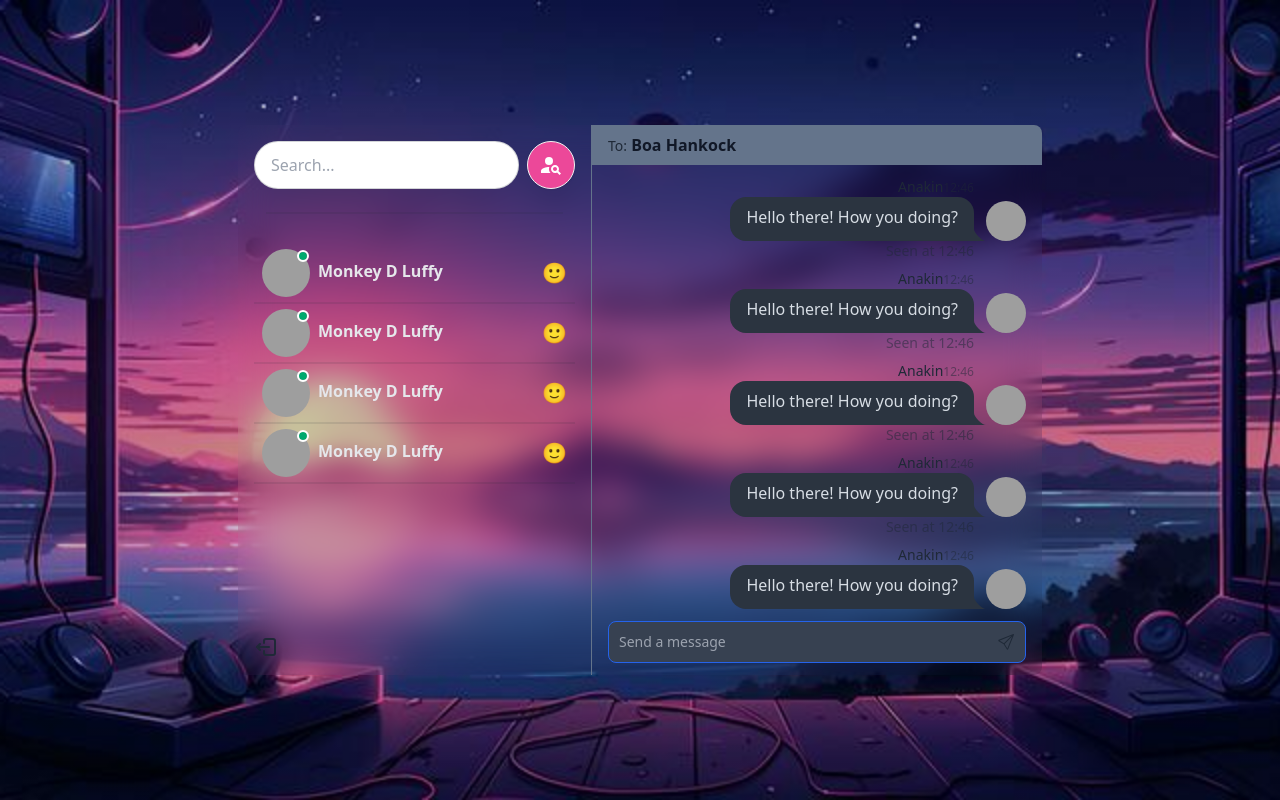
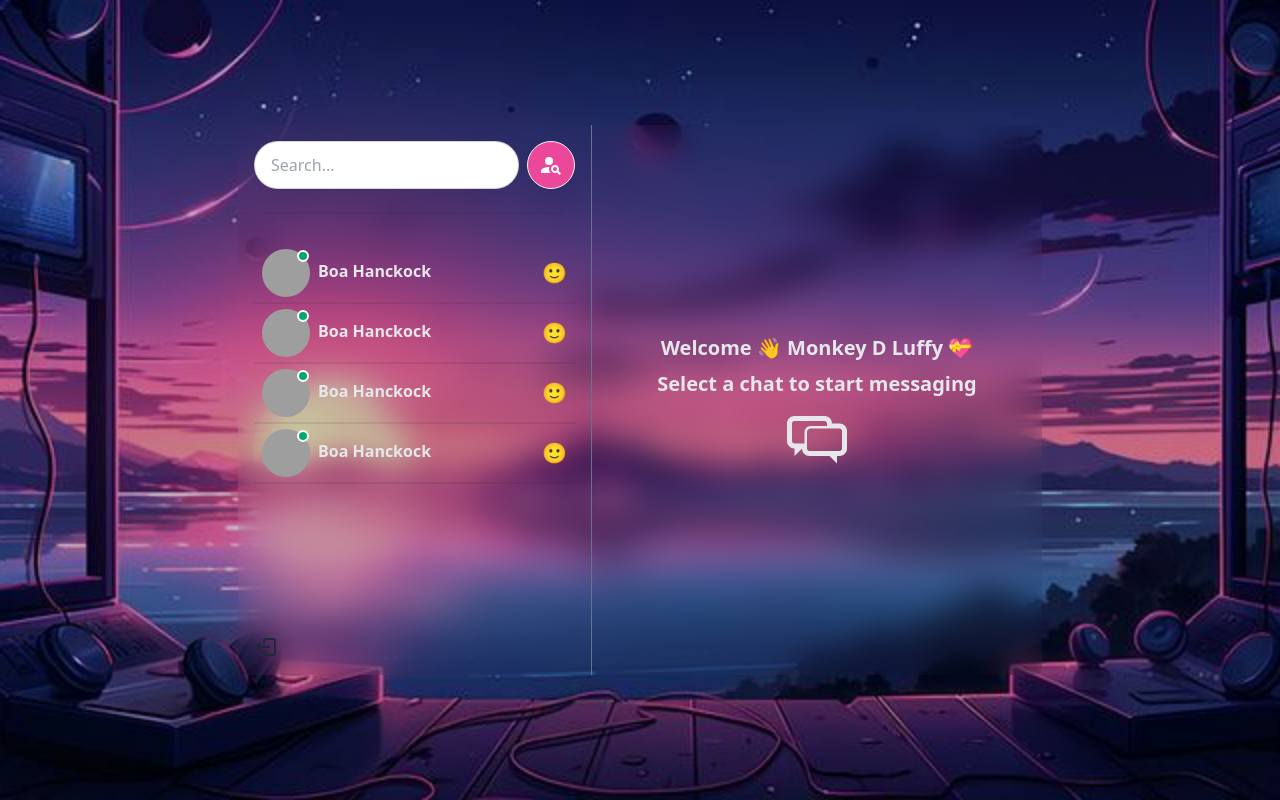
Before and after one commit to ShreyAswal/Connect, a React (Vite) app in the folder frontend/: page / in a window 1280 px wide. Built offline with nearby package versions, Linux system fonts and the light colour scheme; sample sign-in values are in the browser's storage; grey boxes are pictures that could not be loaded.

Commit message:
Minor updates/changes made & link path set

```diff
--- a/frontend/src/components/messages/MessageContainer.jsx
+++ b/frontend/src/components/messages/MessageContainer.jsx
@@ -5,7 +5,7 @@ import { TiMessages } from "react-icons/ti";
 
 // Main Messages Container component
 const MessageContainer = () => {
-  const noChatSelected = false;
+  const noChatSelected = true;
   return (
     <div className="md:min-w-[450px] flex flex-col">
       {noChatSelected ? <NoChatSelected /> : <>
@@ -25,6 +25,7 @@ const MessageContainer = () => {
 
 export default MessageContainer;
 
+// Default component to show when no chat is selected
 const NoChatSelected = () => {
   return (
   <div className='flex items-center justify-center w-full h-full'>
--- a/frontend/src/components/sidebar/Conversation.jsx
+++ b/frontend/src/components/sidebar/Conversation.jsx
@@ -10,7 +10,7 @@ const Conversation = () => {
 
         <div className="flex flex-col flex-1">
             <div className="flex gap-3 justify-between">
-                <p className="font-bold text-gray-200">Monkey D Luffy</p>
+                <p className="font-bold text-gray-200">Boa Hanckock</p>
                 <span className="text-xl">🙂</span>
             </div>
         </div>
--- a/frontend/src/pages/login/Login.jsx
+++ b/frontend/src/pages/login/Login.jsx
@@ -1,7 +1,9 @@
+import { Link } from "react-router-dom";
+
 const Login = () => {
   return (
     <div className="flex flex-col items-center justify-center min-w-96 mx-auto">
-      <div className="w-full p-6 rounded-lg shadow-md bg-purple-600 bg-clip-padding backdrop-filter backdrop-blur-sm bg-opacity-10 border border-pink-400">
+      <div className="w-full p-6 rounded-lg shadow-md bg-purple-600 bg-clip-padding backdrop-filter backdrop-blur-sm bg-opacity-10">
         <h1 className="text-3xl font-semibold text-center text-gray-300">
           Login
           <span className="text-pink-500"> To Connect :)</span>
@@ -30,12 +32,12 @@ const Login = () => {
             />
           </div>
 
-          <a
-            href="#"
+          <Link
+            to='/signup'
             className="text-sm hover:underline hover:text-pink-600 mt-2 inline-block"
           >
             {"Don't"} have an account?
-          </a>
+          </Link>
 
           <div>
             <button className="btn btn-block btn-sm mt-2">Login</button>
```
